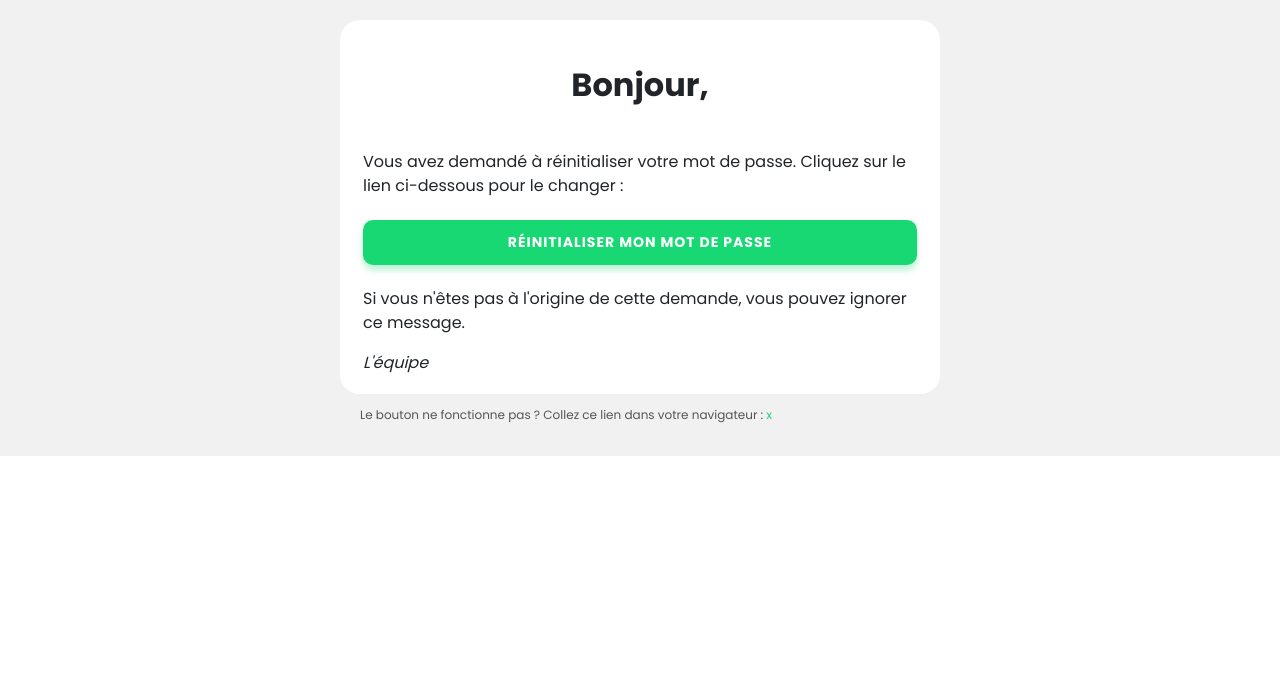
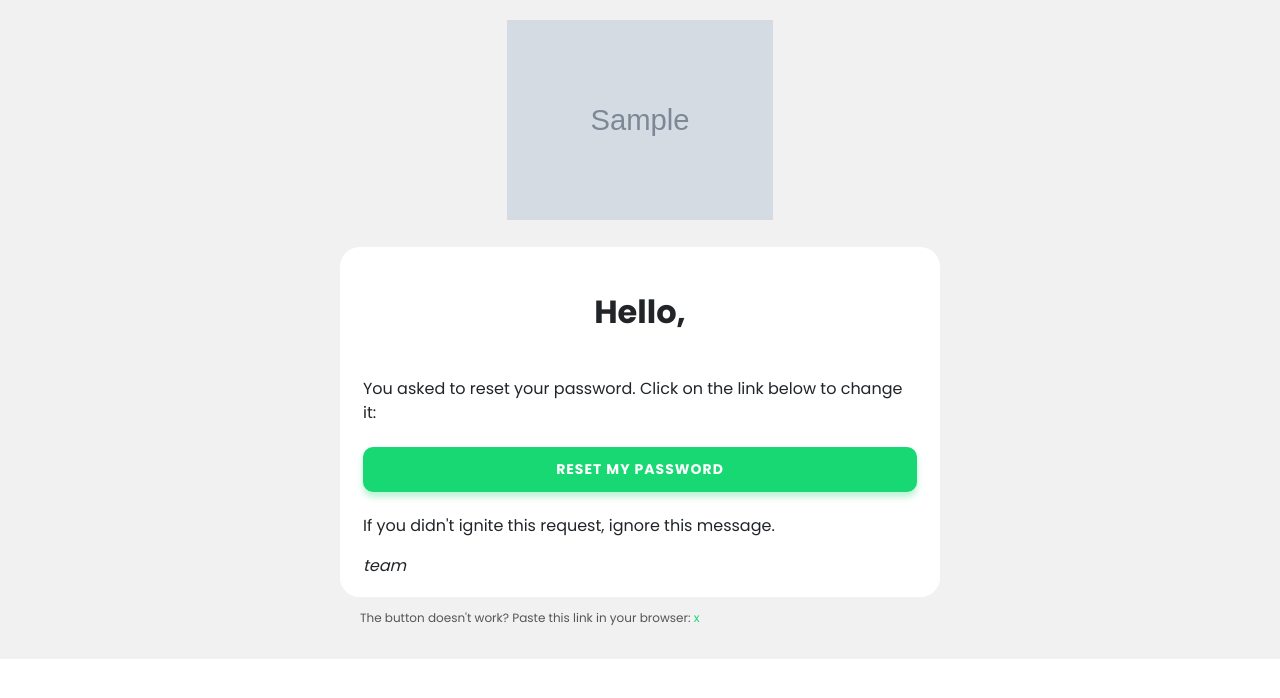
Before and after one commit to piRstone/eat-until-api, a Django app: template accounts/templates/reset-password/reset_password_link_body.html in a window 1280 px wide. Shown: the top 698 px of the page. Run offline with Django 3.2, Linux system fonts and the light colour scheme; the template is opened without the code that fills it: most values are stand-ins (such as "Sample title", 1, 10 or a date in 2020); grey boxes marked "Sample" are stand-in pictures.

Commit message:
Translate all emails templates / Update logo

```diff
--- a/accounts/templates/activation/activation_link_body.txt
+++ b/accounts/templates/activation/activation_link_body.txt
@@ -1,5 +1,5 @@
 {% load i18n %}{% autoescape off %}
-{% trans "Welcome to {{ project_name }}!" %}
+{% blocktrans %}Welcome to {{ project_name }}!{% endblocktrans %}
 
 {% blocktrans %}
 Your account has been successfully created!
@@ -8,5 +8,5 @@ Activate it by clicking the link below:
 
 {{ activation_link }}
 
-{% trans "{{ project_name }} team" %}
+{% blocktrans %}{{ project_name }} team{% endblocktrans %}
 {% endautoescape %}
--- a/accounts/templates/products_expiration_notification/subject.txt
+++ b/accounts/templates/products_expiration_notification/subject.txt
@@ -1,2 +1,2 @@
 {% load i18n %}
-{% blocktrans %}Des produits arrivent à expiration{% endblocktrans %}
+{% blocktrans %}Some products expires soon{% endblocktrans %}
--- a/accounts/templates/reset-password/reset_password_link_body.html
+++ b/accounts/templates/reset-password/reset_password_link_body.html
@@ -1,4 +1,4 @@
-{% load i18n %}{% autoescape off %}
+{% load i18n %}{% load static %}{% autoescape off %}
 <!DOCTYPE html>
 <html lang="fr">
 <head>
@@ -52,6 +52,22 @@
                 <td class="w600" width="600px" height="20px"></td>
               </tr>
               <tr>
+                <td class="w600" width="600">
+                  <table class="w600" width="600" border="0" cellspacing="0" cellpadding="0">
+                    <tbody>
+                      <tr>
+                        <td align="center">
+                          <img src="{{ project_logo }}" alt="Eat Until Logo" height="200" />
+                        </td>
+                      </tr>
+                    </tbody>
+                  </table>
+                </td>
+              </tr>
+              <tr>
+                <td class="w600" width="600px" height="20px"></td>
+              </tr>
+              <tr>
                 <td class="w600" width="600" align="left" style="background-color: #FFFFFF; border-radius:20px;">
                   <table class="w600" width="600" border="0" cellspacing="0" cellpadding="0">
                     <tbody>
@@ -64,7 +80,7 @@
                             <tr>
                               <td class="w20" width="20"></td>
                               <td class="w560" width="560" align="center">
-                                <h1>Bonjour,</h1>
+                                <h1>{% trans "Hello" %},</h1>
                               </td>
                               <td class="w20" width="20"></td>
                             </tr>
@@ -77,8 +93,8 @@
                                       <td>
                                           <p>
                                             {% blocktrans %}
-                                            Vous avez demandé à réinitialiser votre mot de passe.
-                                            Cliquez sur le lien ci-dessous pour le changer :
+                                            You asked to reset your password.
+                                            Click on the link below to change it:
                                             {% endblocktrans %}
                                           </p>
                                       </td>
@@ -109,7 +125,7 @@
                                             line-height: 45px;
                                             box-shadow: 0 5px 6px rgba(24, 216, 115, 0.3);">
                                           {% blocktrans %}
-                                          Réinitialiser mon mot de passe
+                                          Reset my password
                                           {% endblocktrans %}
                                         </a>
                                       </td>
@@ -127,14 +143,10 @@
                                     <tr>
                                       <td>
                                         <p>
-                                          {% blocktrans %}
-                                          Si vous n'êtes pas à l'origine de cette demande, vous pouvez ignorer ce message.
-                                          {% endblocktrans %}
+                                          {% trans "If you didn't ignite this request, ignore this message." %}
                                         </p>
                                         <p style="font-style: italic;">
-                                          {% blocktrans %}
-                                          L'équipe {{ project_name }}
-                                          {% endblocktrans %}
+                                          {% blocktrans %}{{ project_name }} team{% endblocktrans %}
                                         </p>
                                       </td>
                                     </tr>
@@ -155,7 +167,7 @@
                                 <td class="w560" width="560">
                                   <p style="font-size: 12px; color: #555">
                                     {% blocktrans %}
-                                    Le bouton ne fonctionne pas ? Collez ce lien dans votre navigateur : <a href="{{ reset_password_link }}">{{ reset_password_link }}</a>
+                                    The button doesn't work? Paste this link in your browser: <a href="{{ reset_password_link }}">{{ reset_password_link }}</a>
                                     {% endblocktrans %}
                                   </p>
                                 </td>
--- a/accounts/templates/reset-password/reset_password_link_subject.txt
+++ b/accounts/templates/reset-password/reset_password_link_subject.txt
@@ -1,2 +1,2 @@
 {% load i18n %}
-{% blocktrans %}{{ project_name }} - Réinitialisation du mot de passe{% endblocktrans %}
+{{ project_name }} - {% trans "Password reset" %}
--- a/eatuntil/settings/base.py
+++ b/eatuntil/settings/base.py
@@ -165,7 +165,7 @@ PROJECT_NAME = 'Eat Until'
 PROJECT_BASE_URL = 'https://eatuntil.pirstone.com'
 PROJECT_EMAIL = 'eatuntil@pirstone.com'
 PROJECT_WEBSITE = 'eatuntil.pirstone.com'
-PROJECT_LOGO = 'logo.png'
+PROJECT_LOGO = 'img/logo-full.png'
 
 # Sorl thumbnail
 
--- a/eatuntil/templates/base.html
+++ b/eatuntil/templates/base.html
@@ -7,16 +7,16 @@
     <meta http-equiv="X-UA-Compatible" content="IE=edge">
     <meta name="description" content="">
     <meta name="author" content="">
+    <link rel="icon" href="{% static 'img/favicon.png' %}">
     <title>Eat Until</title>
 
     <link rel="stylesheet" href="https://stackpath.bootstrapcdn.com/bootstrap/4.3.1/css/bootstrap.min.css" integrity="sha384-ggOyR0iXCbMQv3Xipma34MD+dH/1fQ784/j6cY/iJTQUOhcWr7x9JvoRxT2MZw1T" crossorigin="anonymous">
     <link rel="stylesheet" href="{% static 'css/style.css' %}">
 </head>
 <body>
-    <header class="py-3">
+    <header>
         <div class="d-flex align-items-center justify-content-center">
-            <img src="{% static 'img/logo.png' %}" alt="Eat Until logo" height="90" />
-            <p class="logo-name">Eat Until</p>
+            <img src="{% static 'img/logo-full.png' %}" alt="Eat Until logo" height="250" />
         </div>
     </header>
     <div class="container">
```
Also changed, not shown: accounts/templates/activation/activation_link_body.html (+17 -1 lines), accounts/templates/products_expiration_notification/body.html (+25 -5 lines), accounts/templates/products_expiration_notification/body.txt (+3 -6 lines), accounts/templates/reset-password/reset_password_link_body.txt (+4 -6 lines), eatuntil/locale/en/LC_MESSAGES/django.po, eatuntil/locale/fr/LC_MESSAGES/django.po, eatuntil/static/img/favicon.png (added), eatuntil/static/img/logo-full.png (added), eatuntil/static/img/logo.png, 1 other file.
